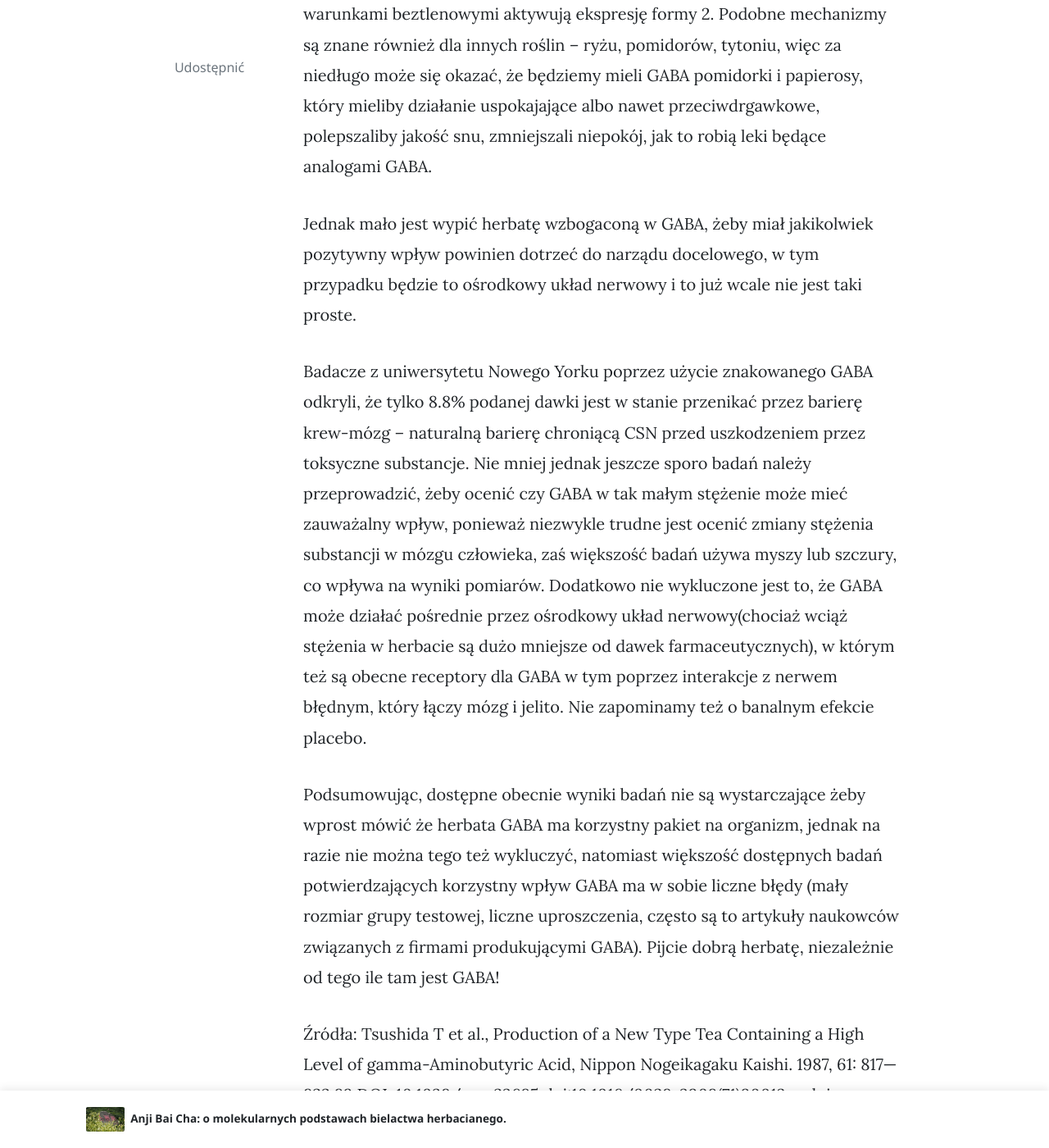
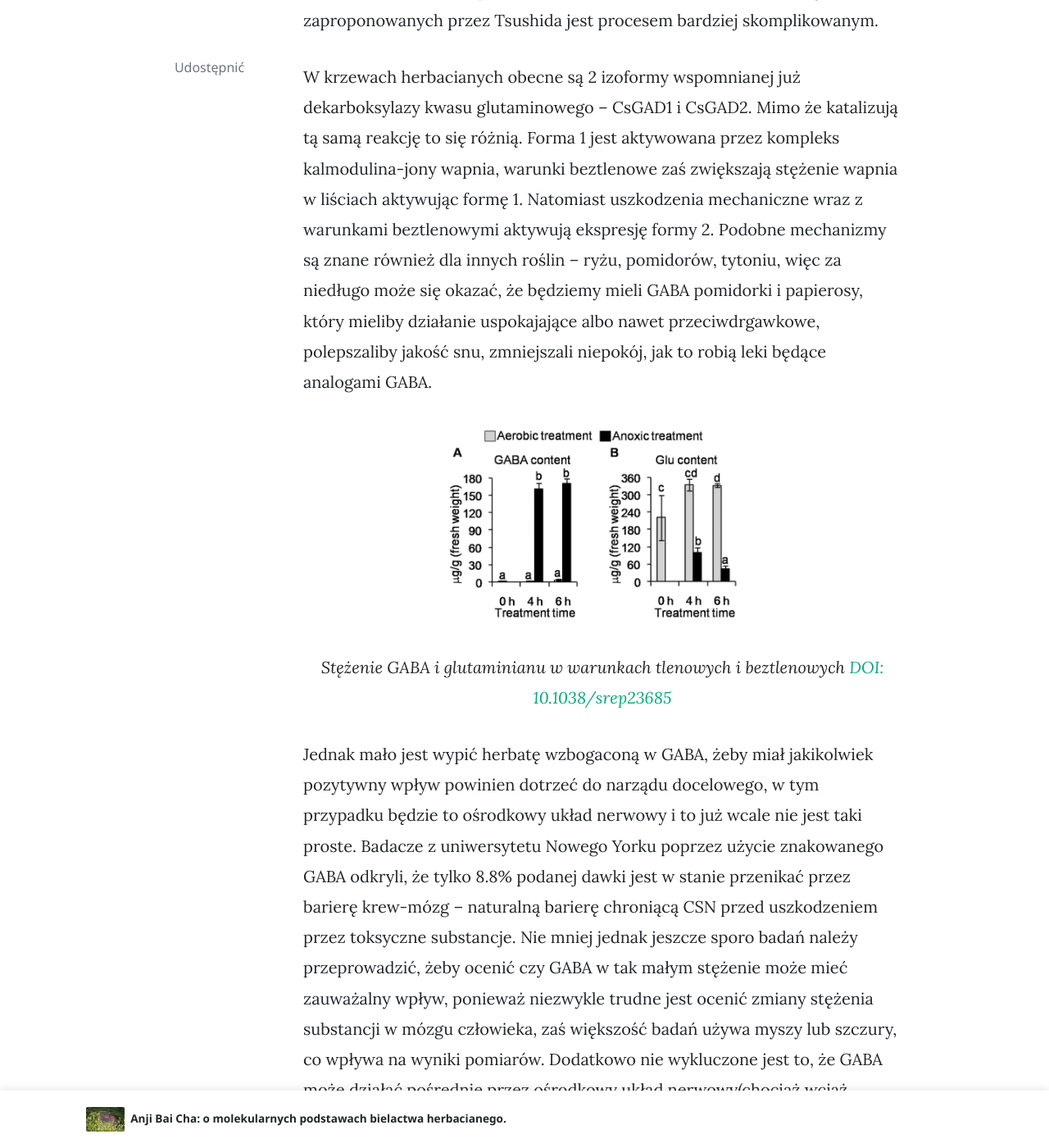
Before and after one commit to asiomchen/asiomchen.github.io, a Jekyll site: the page built from _posts/2021-02-12-gaba-historia-technologia-skutecznosc.md, in a window 1280 px wide and 1400 px high, scrolled down 1661 px. Shown: the whole window at 82% size. Built offline with Jekyll 4.4.1, drawn with Linux system fonts in a browser that asks for light colours; nearby versions of some CDN libraries; comment, search, counter and statistics services are not loaded; some of the changed text lies outside the part shown.

Commit message:
Final -  new images

```diff
--- a/_posts/2021-02-12-gaba-historia-technologia-skutecznosc.md
+++ b/_posts/2021-02-12-gaba-historia-technologia-skutecznosc.md
@@ -2,21 +2,28 @@
 layout: post
 title:  "Herbata GABA: historia, technologia i skuteczność"
 author:
-categories: [ tutorial ]
-image: assets/images/17.jpg
+categories: [Chemia herbaty]
+image: assets/images/gaba/gaba-0.jpg
 tags: [featured]
 ---
 Mówiąc o herbacie od strony chemii byłoby przestępstwem nie wspomnieć o herbatach GABA, które stają się coraz bardziej popularne.
 
 GABA czyli kwas gamma-aminomasłowy pełni funkcję głównego hamującego przekaźnika w układzie nerwowym. Powstaje z glutaminianu, tego samego który odpowiada za smak umami i często jest dodawany w postaci soli sodowej do różnych potraw i niekiedy uznawany przez niektóre osoby jako bardzo niezdrowy. Enzym dekarboksylaza kwasu glutaminowego (GAD) odszczepia od glutaminianu cząsteczkę dwutlenku węgla i powstaje GABA. Benzodiazepiny, barbiturany i nawet alkohol swoje działania zawdzięczają oddziaływaniom z receptorami GABA-ergicznymi. Jednak kwestia GABA w herbacie budzi kontrowersje.
-
+<p align="center">
+  <img alt="gaba-1" src="/assets/images/gaba/gaba-1.jpg" width="400">
+  <br>
+    <em><i>Synteza GABA <a href='https://doi.org/10.1590/S1517-83822012000400001'>Źródło</a> </i></em>
+</p>
 W 1984 roku w Japonii prof. Tsushida z Instytutu drzew owocowych i herbaty postanowił opracować technologii produkcji herbaty ze zwiększoną zawartością GABA. Technologia została zaprezentowana w 1987 roku, okazało że umieszczenie liści herbaty tuż po zbiorze w atmosferze azotu lub dwutlenku węgla pozwala zwiększyć zawartość GABA średnio z 20 do 200 mg/100g, jednocześnie prawie nie zmieniając zawartości katechin, kofeiny i teaniny. Teoretycznie każdy stres(czynniki fizyczne, infekcje wirusowe itd.),  zmienia skład biochemiczny liści herbaty w tym najczęściej zwiększając stężenie GABA. Jednak powstawaniu GABA w warunkach beztlenowych zaproponowanych przez Tsushida jest procesem bardziej skomplikowanym.
 
 W krzewach herbacianych obecne są 2 izoformy wspomnianej już dekarboksylazy kwasu glutaminowego – CsGAD1 i CsGAD2. Mimo że katalizują tą samą reakcję to się różnią. Forma 1 jest aktywowana przez kompleks kalmodulina-jony wapnia, warunki beztlenowe zaś zwiększają stężenie wapnia w liściach aktywując formę 1. Natomiast uszkodzenia mechaniczne wraz z warunkami beztlenowymi aktywują ekspresję formy 2. Podobne mechanizmy są znane również dla innych roślin – ryżu, pomidorów, tytoniu, więc za niedługo może się okazać, że będziemy mieli GABA pomidorki i papierosy, który mieliby działanie uspokajające albo nawet przeciwdrgawkowe, polepszaliby jakość snu, zmniejszali niepokój, jak to robią leki będące analogami GABA.
+<p align="center">
+  <img alt="gaba-2" src="/assets/images/gaba/gaba-2.jpg" width="400">
+  <br>
+    <em><i>Stężenie GABA i glutaminianu w warunkach tlenowych i beztlenowych <a href='https://www.nature.com/articles/srep23685'>DOI: 10.1038/srep23685</a> </i></em>
+</p>
 
-Jednak mało jest wypić herbatę wzbogaconą w GABA, żeby miał jakikolwiek pozytywny wpływ powinien dotrzeć do narządu docelowego, w tym przypadku będzie to ośrodkowy układ nerwowy i to już wcale nie jest taki proste.
-
-Badacze z uniwersytetu Nowego Yorku poprzez użycie znakowanego GABA odkryli, że tylko 8.8% podanej dawki jest w stanie przenikać przez barierę krew-mózg – naturalną barierę chroniącą CSN przed uszkodzeniem przez toksyczne substancje. Nie mniej jednak jeszcze sporo badań należy przeprowadzić, żeby ocenić czy GABA w tak małym stężenie może mieć zauważalny wpływ, ponieważ niezwykle trudne jest ocenić zmiany stężenia substancji w mózgu człowieka, zaś większość badań używa myszy lub szczury, co wpływa na wyniki pomiarów. Dodatkowo nie wykluczone jest to, że GABA może działać pośrednie przez ośrodkowy układ nerwowy(chociaż wciąż stężenia w herbacie są dużo mniejsze od dawek farmaceutycznych), w którym też są obecne receptory dla GABA w tym poprzez interakcje z nerwem błędnym, który łączy mózg i jelito. Nie zapominamy też o banalnym efekcie placebo.
+Jednak mało jest wypić herbatę wzbogaconą w GABA, żeby miał jakikolwiek pozytywny wpływ powinien dotrzeć do narządu docelowego, w tym przypadku będzie to ośrodkowy układ nerwowy i to już wcale nie jest taki proste. Badacze z uniwersytetu Nowego Yorku poprzez użycie znakowanego GABA odkryli, że tylko 8.8% podanej dawki jest w stanie przenikać przez barierę krew-mózg – naturalną barierę chroniącą CSN przed uszkodzeniem przez toksyczne substancje. Nie mniej jednak jeszcze sporo badań należy przeprowadzić, żeby ocenić czy GABA w tak małym stężenie może mieć zauważalny wpływ, ponieważ niezwykle trudne jest ocenić zmiany stężenia substancji w mózgu człowieka, zaś większość badań używa myszy lub szczury, co wpływa na wyniki pomiarów. Dodatkowo nie wykluczone jest to, że GABA może działać pośrednie przez ośrodkowy układ nerwowy(chociaż wciąż stężenia w herbacie są dużo mniejsze od dawek farmaceutycznych), w którym też są obecne receptory dla GABA w tym poprzez interakcje z nerwem błędnym, który łączy mózg i jelito. Nie zapominamy też o banalnym efekcie placebo.
 
 Podsumowując, dostępne obecnie wyniki badań nie są wystarczające żeby wprost mówić że herbata GABA ma korzystny pakiet na organizm, jednak na razie nie można tego też wykluczyć, natomiast większość dostępnych badań potwierdzających korzystny wpływ GABA ma w sobie liczne błędy (mały rozmiar grupy testowej, liczne uproszczenia, często są to artykuły naukowców związanych z firmami produkującymi GABA). Pijcie dobrą herbatę, niezależnie od tego ile tam jest GABA!
 
@@ -25,5 +32,4 @@
 DOI: 10.1038/srep23685
 doi:10.1016/0028-3908(71)90013-x
 doi: 10.3389/fpsyg.2015.01520
-mountainstreamteas.com
 https://doi.org/10.1590/S1517-83822012000400001
```
